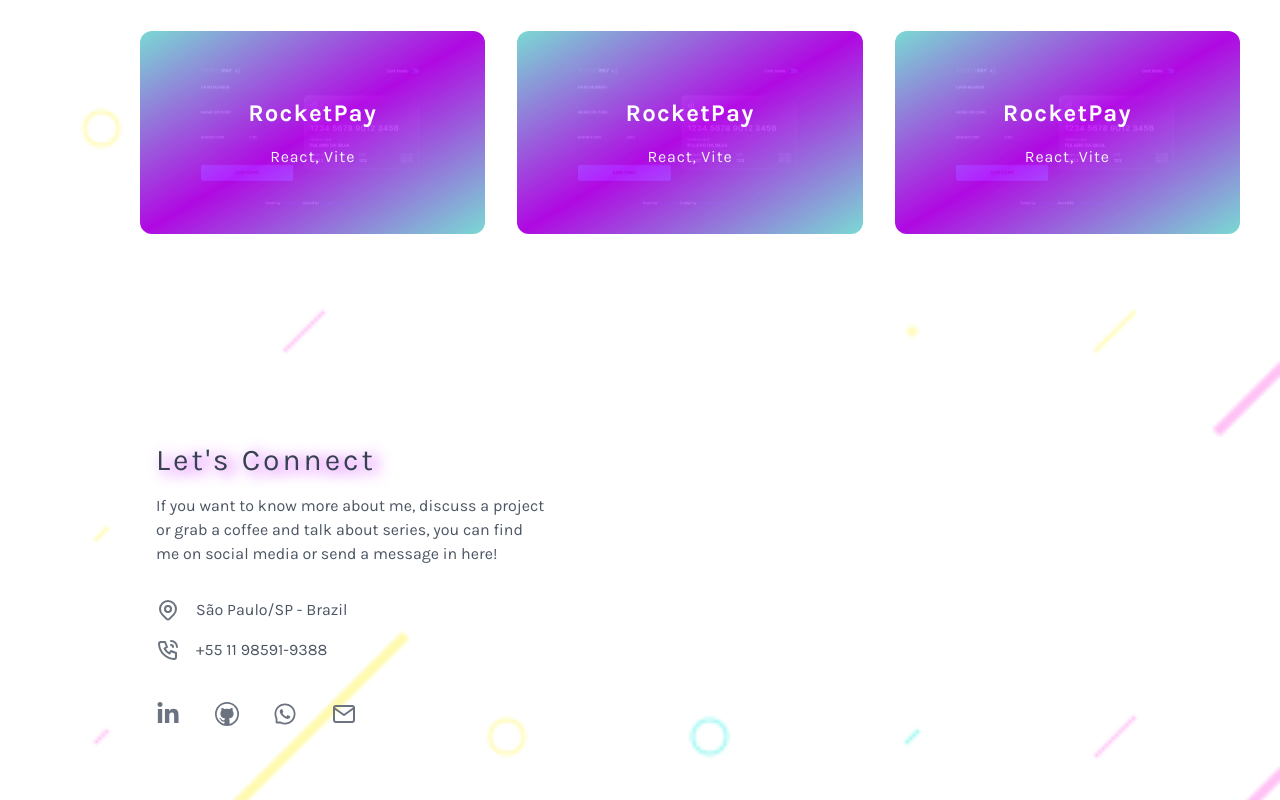
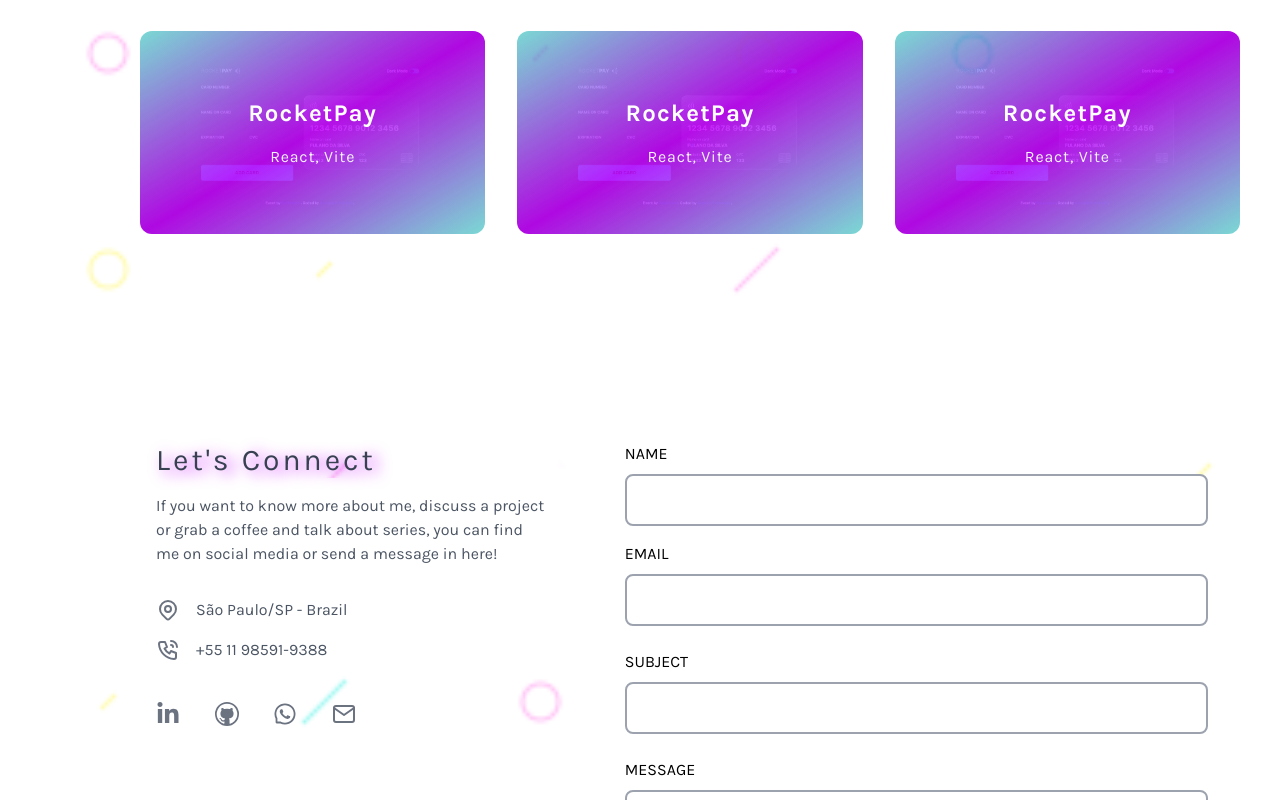
Before and after one commit to Souzamanda/portfolio, a Next.js app: page / in a window 1280 px wide. Shown: the part 2000-2800 px from the top of the page. Built offline with nearby package versions, Linux system fonts and the light colour scheme.

Commit message:
added contact form

```diff
--- a/src/components/Contact.tsx
+++ b/src/components/Contact.tsx
@@ -2,10 +2,10 @@
 import React from 'react';
 import { HiOutlineLocationMarker } from 'react-icons/hi';
 import { TbPhoneCall } from 'react-icons/tb';
-import {FaLinkedinIn} from 'react-icons/fa'
-import {VscGithub} from 'react-icons/vsc'
-import {FiMail} from 'react-icons/fi'
-import {AiOutlineWhatsApp} from 'react-icons/ai'
+import { FaLinkedinIn } from 'react-icons/fa';
+import { VscGithub } from 'react-icons/vsc';
+import { FiMail } from 'react-icons/fi';
+import { AiOutlineWhatsApp } from 'react-icons/ai';
 
 const contact = () => {
   return (
@@ -23,7 +23,7 @@ const contact = () => {
             coffee and talk about series, you can find me on social media or
             send a message in here!
           </p>
-          <div className='flex flex-col items-center md:items-start'>
+          <div className='flex flex-col items-center lg:items-start'>
             <div className='flex pt-4 pb-2 justify-center items-center'>
               <HiOutlineLocationMarker className='text-xl lg:text-2xl text-gray-500' />
               <p className='px-4 text-gray-600 text-center'>
@@ -44,6 +44,45 @@ const contact = () => {
             <FiMail className='text-xl lg:text-2xl text-gray-500 hover:text-teal-500 hover:scale-110 ease-in duration-300' />
           </div>
         </div>
+
+        {/* right */}
+        <div className='col-span-3 w-full h-auto lg:p-4'>
+          <div className='px-4'>
+            <form>
+              <div className='flex flex-col'>
+                <label className='uppercase pb-2'>Name</label>
+                <input
+                  type='text'
+                  className='border-2 rounded-lg p-3 flex border-gray-400 focus:outline-none focus:border-teal-500'
+                />
+              </div>
+
+              <div className='flex flex-col py-2'>
+                <label className='uppercase py-2'>Email</label>
+                <input
+                  type='email'
+                  className='border-2 rounded-lg p-3 flex border-gray-400 focus:outline-none focus:border-teal-500 invalid:border-pink-500 focus:invalid:border-pink-500 focus:invalid:ring-pink-500'
+                />
+              </div>
+
+              <div className='flex flex-col py-2'>
+                <label className='uppercase py-2'>Subject</label>
+                <input
+                  type='text'
+                  className='border-2 rounded-lg p-3 flex border-gray-400 focus:outline-none focus:border-teal-500'
+                />
+              </div>
+
+              <div className='flex flex-col py-2'>
+                <label className='uppercase py-2'>Message</label>
+                <textarea
+                  className='border-2 rounded-lg p-3 border-gray-400 focus:outline-none focus:border-teal-500'
+                  rows={5}
+                />
+              </div>
+            </form>
+          </div>
+        </div>
       </div>
     </div>
   );
```
